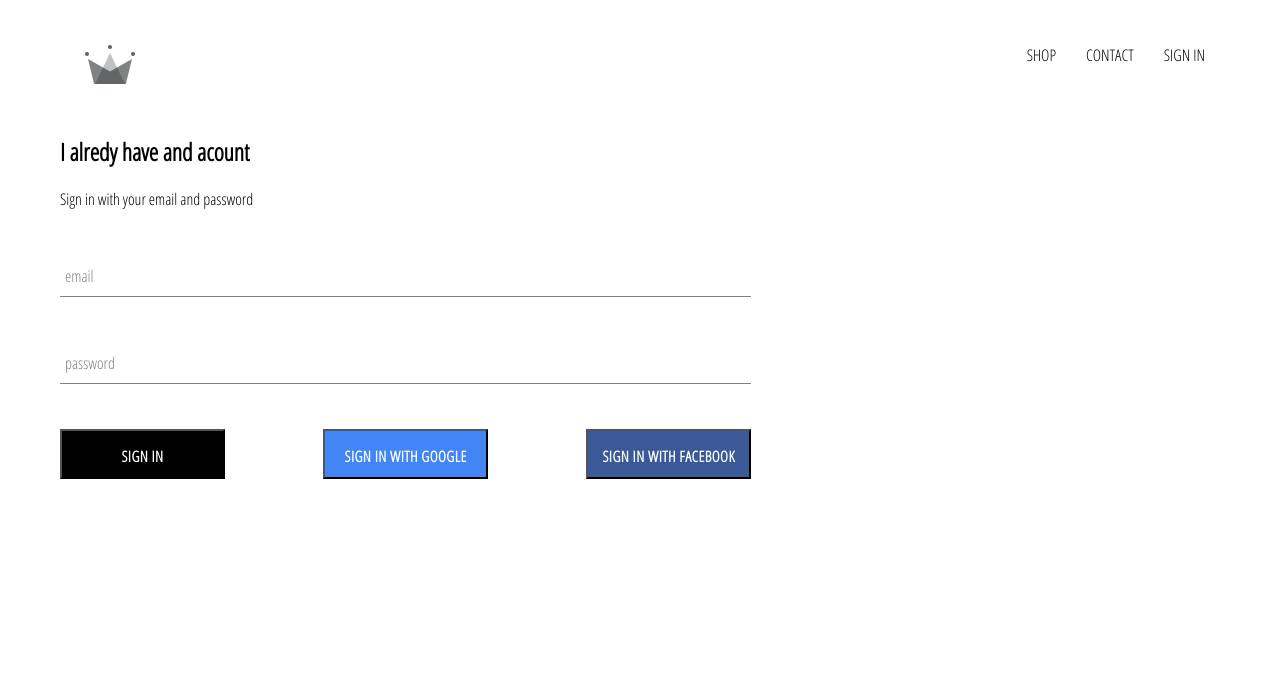
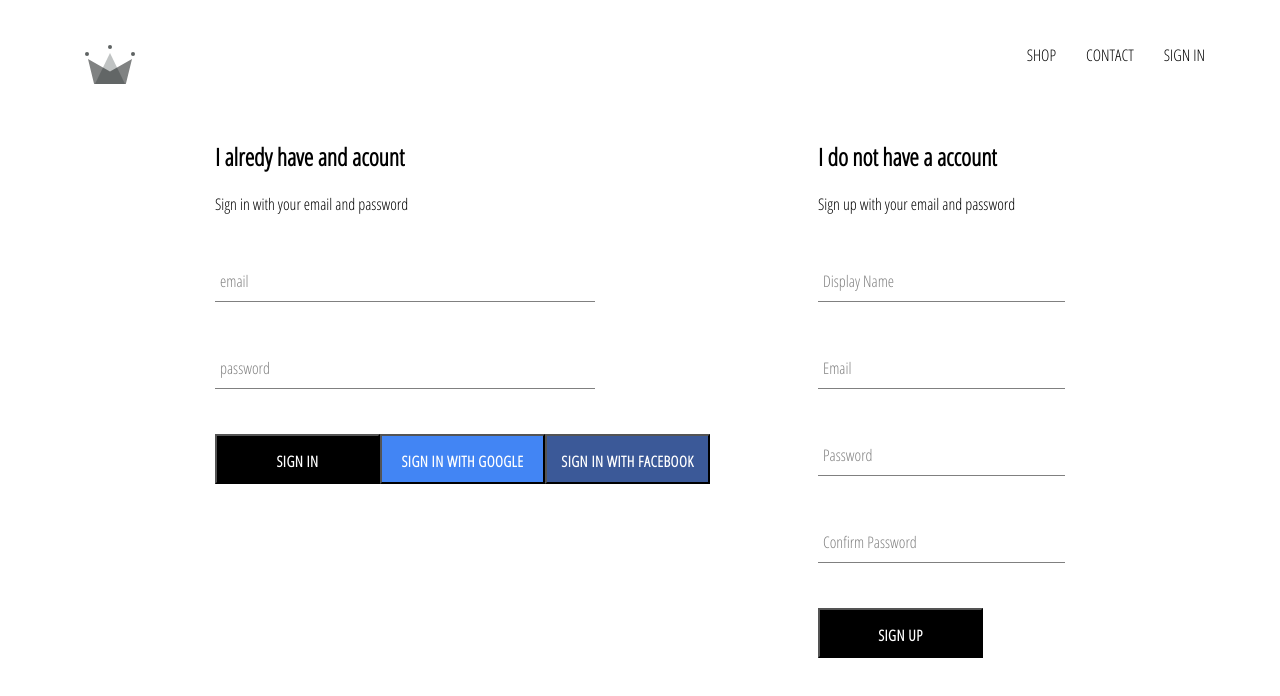
Before and after one commit to AmitAbuksis/clothing-shop, a React (Create React App) app: page /signin in a window 1280 px wide. Shown: the top 696 px of the page. Built offline with nearby package versions, Linux system fonts and the light colour scheme; no server answers.

Commit message:
implemented firebase utils included ability authenticated user using email password method

```diff
--- a/src/App.js
+++ b/src/App.js
@@ -21,8 +21,19 @@
   unSubscribeFromAuth = null ;
 
   componentDidMount() {
-    this.unSubscribeFromAuth = auth.onAuthStateChanged(async user => {
-      createUSerProfileDocument(user);
+    this.unSubscribeFromAuth = auth.onAuthStateChanged(async userAuth => {
+      if(userAuth) {
+        const userRef = await createUSerProfileDocument(userAuth);
+        userRef.onSnapshot(snapshot => {
+          this.setState({
+            currentUser: {
+              id: snapshot.id,
+              ...snapshot.data()
+            }
+          });
+        });
+      }
+      this.setState({currentUser: userAuth});
     });
   }
 
--- a/src/components/sign-in/sign-in.scss
+++ b/src/components/sign-in/sign-in.scss
@@ -1,5 +1,5 @@
 .sign-in {
-    width: 54vw;
+    width: 380px;
     display: flex;
     flex-direction: column;
 
--- /dev/null
+++ b/src/components/sign-up/SignUp.jsx
@@ -0,0 +1,91 @@
+import React from 'react';
+import FormInput from '../formInput/FormInput';
+import CustomButton from '../custom-button/CustomButton';
+
+import { auth, createUSerProfileDocument } from '../../firebase/firebaseUtils';
+
+import './sign-up.scss';
+
+class SignUp extends React.Component {
+    constructor() {
+        super();
+        this.state = {
+            displayName: '',
+            email: '',
+            password: '',
+            confirmPassword: ''
+        }
+    }
+
+    handleSubmit = async event => {
+        event.preventDefault();
+        const { displayName, email, password, confirmPassword } = this.state;
+        if(password !== confirmPassword) {
+            alert("passwords don't match");
+            return;
+        }
+        try{
+            const { user } = await auth.createUserWithEmailAndPassword(email, password);
+            await createUSerProfileDocument(user, {displayName});
+            this.setState({
+                displayName: '',
+                email: '',
+                password: '',
+                confirmPassword: ''
+            })
+        }catch(error) {
+            console.error(error);
+        }
+    }
+
+    handleChange = event => {
+        const { name, value } = event.target;
+        this.setState({[name]: value});
+    }
+
+    render() {
+        const { displayName, email, password, confirmPassword } = this.state;
+        return (
+            <div className="sign-up">
+                <h2 className="title">I do not have a account</h2>
+                <span>Sign up with your email and password</span>
+                <form className="sing-up-form" onSubmit={this.handleSubmit}>
+                    <FormInput
+                        type="text"
+                        name='displayName'
+                        value={displayName}
+                        onChange={this.handleChange}
+                        label='Display Name'
+                        required>
+                    </FormInput>
+                    <FormInput
+                        type="email"
+                        name='email'
+                        value={email}
+                        onChange={this.handleChange}
+                        label='Email'
+                        required>
+                    </FormInput>
+                    <FormInput
+                        type="password"
+                        name='password'
+                        value={password}
+                        onChange={this.handleChange}
+                        label='Password'
+                        required>
+                    </FormInput>
+                    <FormInput
+                        type="password"
+                        name='confirmPassword'
+                        value={confirmPassword}
+                        onChange={this.handleChange}
+                        label='Confirm Password'
+                        required>
+                    </FormInput>
+                    <CustomButton type='submit'>SIGN UP</CustomButton>
+                </form>
+            </div>
+        )
+    }
+}
+export default SignUp;
--- /dev/null
+++ b/src/components/sign-up/sign-up.scss
@@ -0,0 +1,9 @@
+.sing-up {
+    display: flex;
+    flex-direction: column;
+    width: 380px;
+
+    .title {
+        margin: 10px 0;
+    }
+}
--- a/src/pages/sign-in-sign-up-page/SignInAndSignUp.jsx
+++ b/src/pages/sign-in-sign-up-page/SignInAndSignUp.jsx
@@ -1,12 +1,14 @@
 import React from 'react';
 import SignIn from '../../components/sign-in/SignIn';
+import SignUp from '../../components/sign-up/SignUp';
 
 import './signin-signup.scss';
 
 const SignInAndSignUp = () => {
     return (
-        <div className="sign-in-and-out">
+        <div className="sign-in-and-sign-up">
             <SignIn />
+            <SignUp />
         </div>
     )
 }
--- a/src/pages/sign-in-sign-up-page/signin-signup.scss
+++ b/src/pages/sign-in-sign-up-page/signin-signup.scss
@@ -0,0 +1,6 @@
+.sign-in-and-sign-up {
+    width: 850px;
+    display: flex;
+    justify-content: space-between;
+    margin: 30px auto;
+}
```
